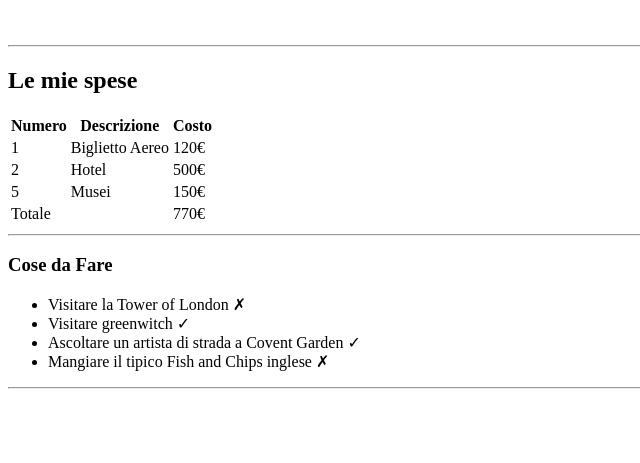
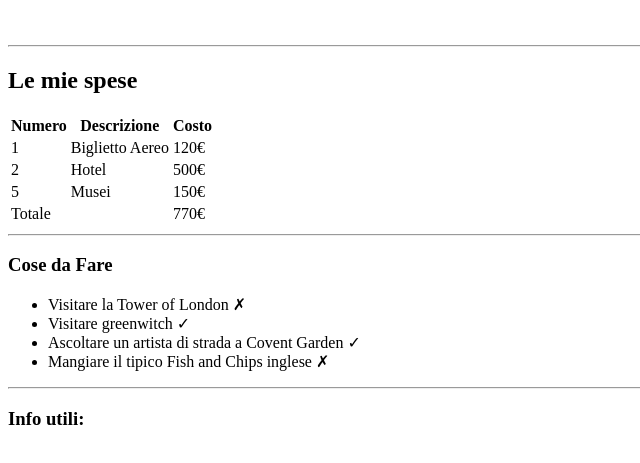
Before and after one commit to WilliamHaxhija/html-london-trip, a plain HTML site: page index.html in a window 1280 px wide. Shown: the part 61-524 px from the top of the page, without its empty margins (0-640 px from the left). Drawn offline with Linux system fonts and the light colour scheme.

Commit message:
feat: add third section title

```diff
--- a/index.html
+++ b/index.html
@@ -63,6 +63,8 @@
         </section>
         <!-- /ul section -->
         <section>
+            <h3>Info utili:</h3>
+
         </section>
     </main>
 </body>
```
